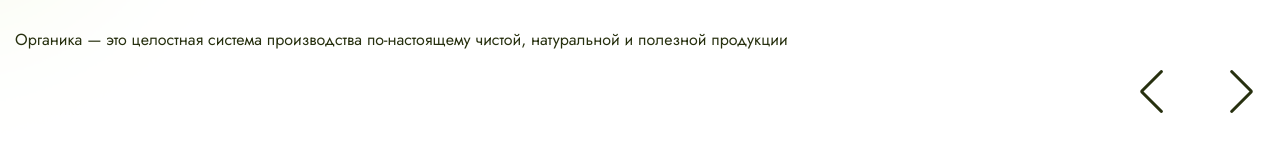
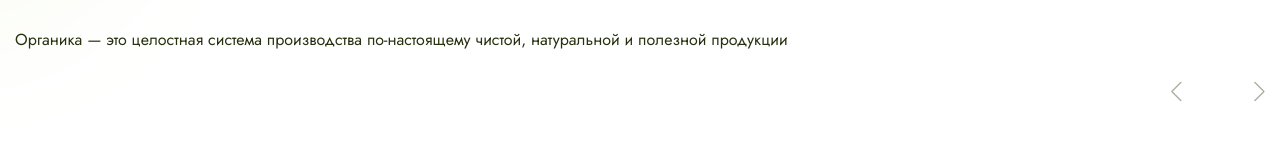
Before and after one commit to MelmanArtem/Module02-Shop, a website built with webpack: page src/index.html in a window 1280 px wide. Shown: the part 1338-1488 px from the top of the page. Built offline with nearby package versions, Linux system fonts and the light colour scheme; files whose address does not match are found by name.

Commit message:
add change

```diff
--- a/src/styles/main.scss
+++ b/src/styles/main.scss
@@ -303,12 +303,21 @@ ul, .description {
     }
     &-button-next, &-button-prev {
         top: -6rem;
+        &:hover {
+            &::after {
+                color: $green;
+            }
+        }
         &::after {
-            color: $green;
+            color: rgba($green, 0.4);
+            font-size: 2rem;
         }
+    }
+    &-button-next {
+        right: -0.8rem;
     }
     &-button-prev {
         left: initial;
-        right: 10rem;
+        right: 7.5rem;
     }
 }
```
